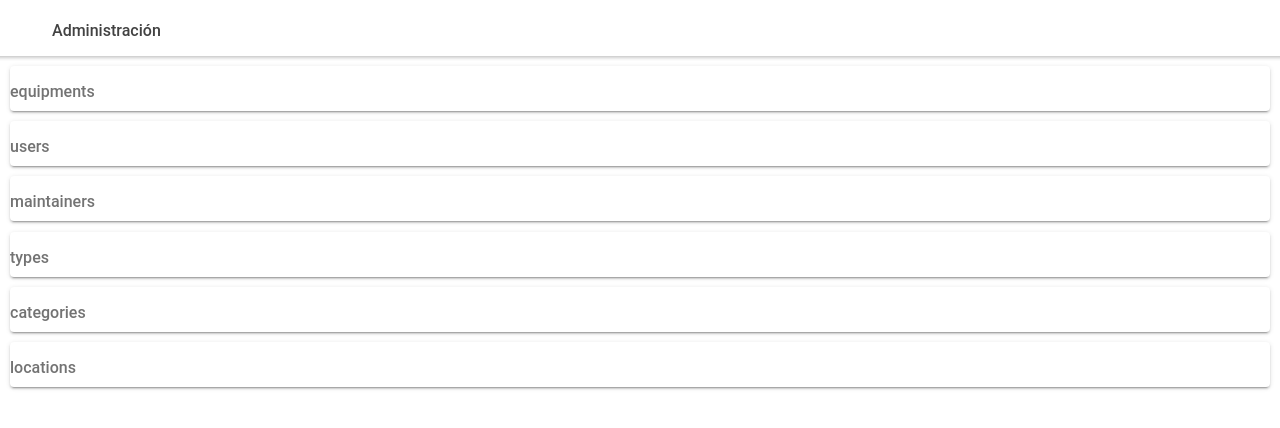
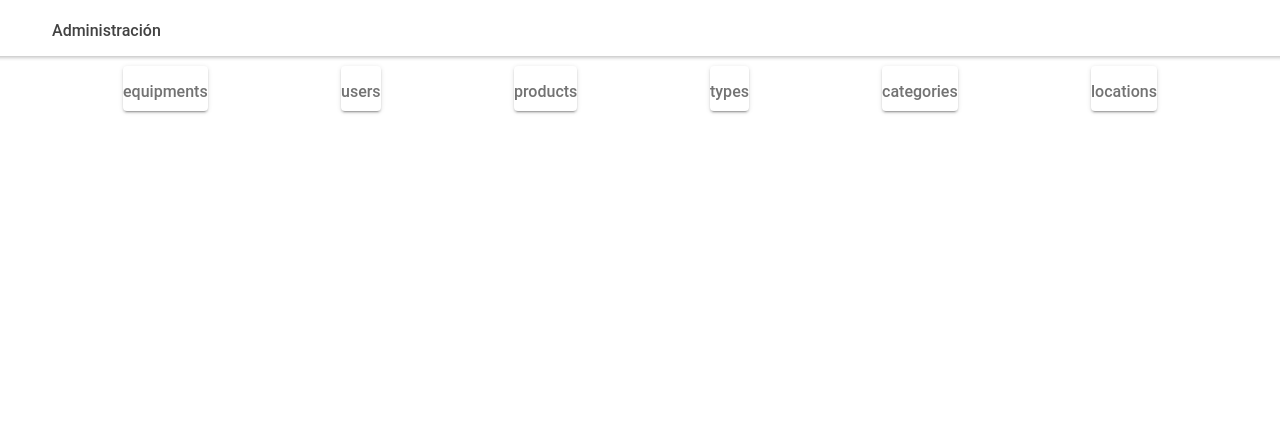
Before and after one commit to Shpm21/PROYECT-MINERA-FRONTEND, a React (Create React App) app: page /admin in a window 1280 px wide. Shown: the top 428 px of the page. Built offline with nearby package versions, Linux system fonts and the light colour scheme.

Commit message:
refactor Admin page and create css

```diff
--- a/src/pages/Admin/Admin.tsx
+++ b/src/pages/Admin/Admin.tsx
@@ -8,16 +8,9 @@ import {
   IonRefresherContent,
   IonToolbar
 } from '@ionic/react'
-import OptionCard from './components/OptionCard'
+import ViewMenuAdmin from '../../components/ViewMenuAdmin'
+import './Admin.css'
 
-const options = [
-  'equipments',
-  'users',
-  'maintainers',
-  'types',
-  'categories',
-  'locations'
-]
 const Admin: React.FC = () => {
   const refresh = (e: CustomEvent) => {
     setTimeout(() => {
@@ -39,9 +32,7 @@ const Admin: React.FC = () => {
         <IonRefresher slot="fixed" onIonRefresh={refresh}>
           <IonRefresherContent></IonRefresherContent>
         </IonRefresher>
-        {options.map((option, index) => (
-          <OptionCard option={option} index={index} />
-        ))}
+        <ViewMenuAdmin />
       </IonContent>
     </IonPage>
   )
```
Also changed, not shown: src/pages/Admin/Admin.css (added).
